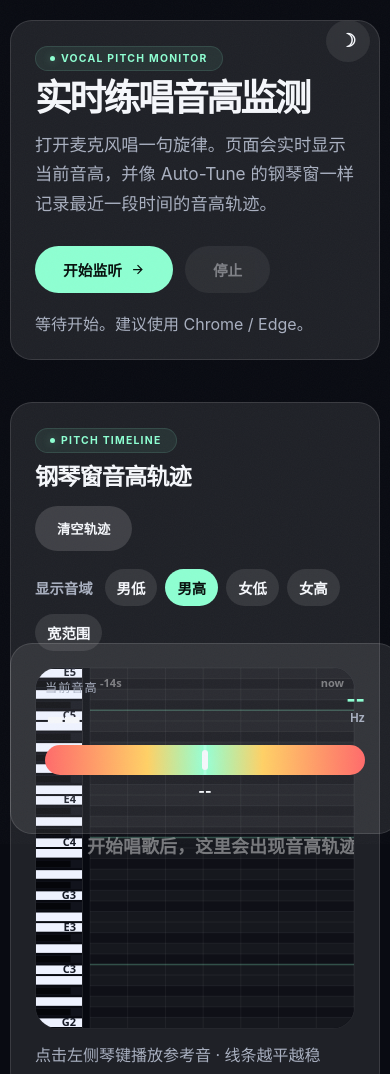
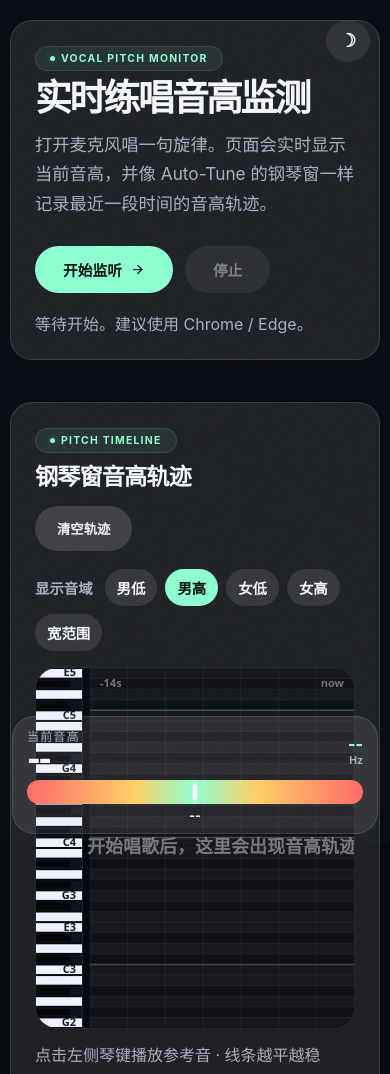
Before and after one commit to nggezi/vocal-pitch-monitor, a plain HTML site: page index.html in a window 390 px wide. Shown: the top 1074 px of the page. Drawn offline with Linux system fonts and the light colour scheme.

Commit message:
fix: 移动端调音器底栏缩窄居中，不再超出屏幕

```diff
--- a/style.css
+++ b/style.css
@@ -325,9 +325,10 @@ button:disabled {
   color: var(--muted);
 }
 
-.meter-card {
-  padding: 34px;
-}
+  .meter-card {
+    padding: 10px 14px;
+    border-radius: 16px;
+  }
 
 .roll-card {
   margin-top: 22px;
@@ -576,7 +577,7 @@ button:disabled {
 
 @media (max-width: 720px) {
   body {
-    padding-bottom: calc(150px + env(safe-area-inset-bottom));
+    padding-bottom: calc(100px + env(safe-area-inset-bottom));
   }
 
   .layout {
@@ -587,13 +588,13 @@ button:disabled {
   }
 
   .tuner-panel {
-    width: 100%;
     position: fixed;
     z-index: 12;
-    left: 10px;
-    right: 10px;
+    left: 50%;
+    transform: translateX(-50%);
     bottom: calc(10px + env(safe-area-inset-bottom));
     top: auto;
+    width: min(420px, calc(100% - 24px));
   }
 
   .hero,
@@ -635,52 +636,29 @@ button:disabled {
     display: flex;
     align-items: center;
     justify-content: space-between;
-    gap: 12px;
+    gap: 8px;
   }
 
   .note-name {
-    margin-top: 4px;
-    font-size: 2.7rem;
+    margin-top: 0;
+    font-size: 1.8rem;
+    line-height: 1;
   }
 
   .frequency {
-    min-width: 88px;
+    min-width: 60px;
     margin-top: 0;
     text-align: right;
-    font-size: 1.25rem;
+    font-size: 1rem;
   }
 
-  .meter-card .frequency small {
-    font-size: 0.7rem;
-  }
-
-  .meter-card .tuner {
-    margin: 10px 0 0;
-  }
-
-  .meter-card .scale {
-    display: none;
-  }
-
-  .meter-card .track {
-    height: 30px;
-  }
-
-  .meter-card .needle {
-    top: 5px;
-    width: 6px;
-    height: 20px;
-  }
-
-  .meter-card .cents {
-    min-height: 1.2em;
-    margin: 7px 0 0;
-    font-size: 0.88rem;
-  }
-
-  .meter-card .details {
-    display: none;
-  }
+  .meter-card .frequency small { font-size: 0.65rem; }
+  .meter-card .tuner { margin: 6px 0 0; }
+  .meter-card .scale { display: none; }
+  .meter-card .track { height: 24px; }
+  .meter-card .needle { top: 4px; width: 5px; height: 16px; }
+  .meter-card .cents { min-height: 1em; margin: 4px 0 0; font-size: 0.75rem; }
+  .meter-card .details { display: none; }
 }
 
 .mobile-switcher {
```
